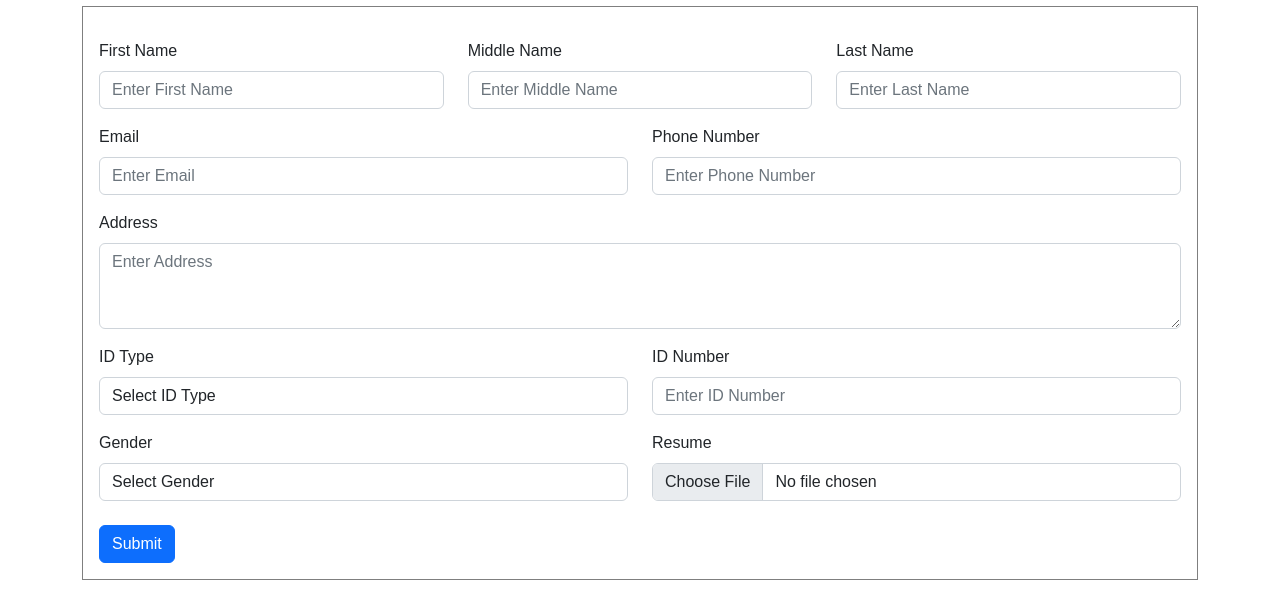
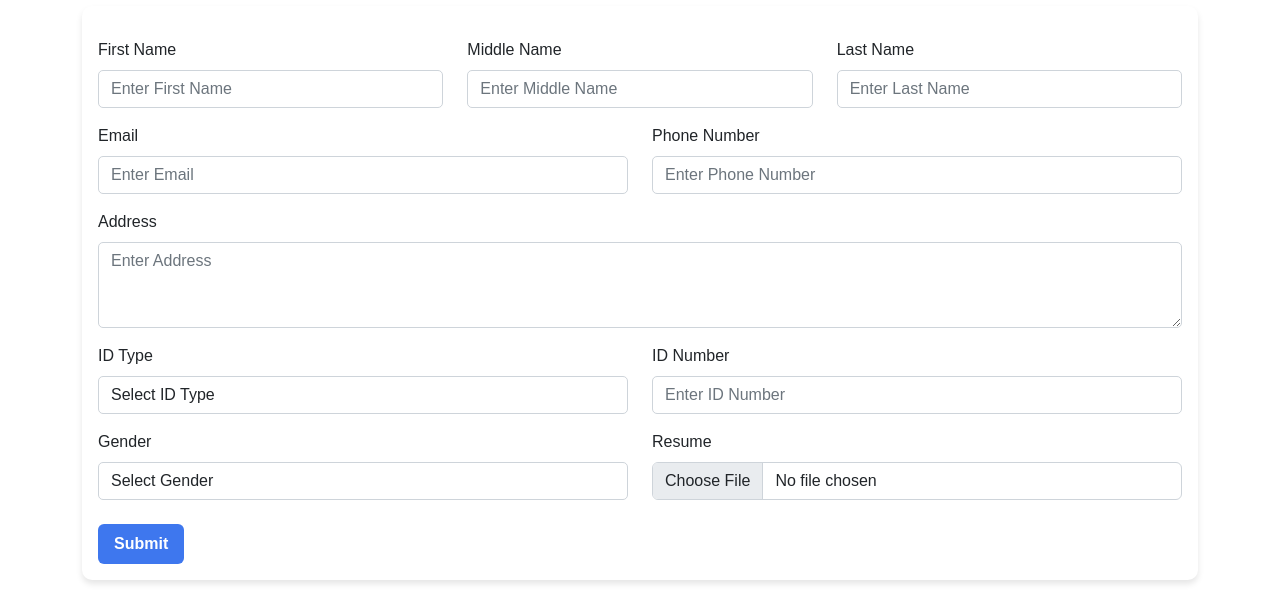
Before and after one commit to kalem-dynamaci-1/Fortress-Securtiy, a React (Create React App) app: page /careers in a window 1280 px wide. Shown: the part 1068-1682 px from the top of the page. Built offline with nearby package versions, Linux system fonts and the light colour scheme.

Commit message:
basically-done

```diff
--- a/src/components/CareerPageComponents/JobApplicationForm/JobApplication.css
+++ b/src/components/CareerPageComponents/JobApplicationForm/JobApplication.css
@@ -1,3 +1,39 @@
+/* JobApplication.css */
 .job-application-form {
-  border: 1px solid rgba(0, 0, 0, 0.5);
+  background-color: #ffffff;
+  border-radius: 10px;
+  box-shadow: 0 4px 6px rgba(0, 0, 0, 0.1);
+  padding: 2rem;
 }
+
+.job-application-container button[type="submit"] {
+  background-color: #3e77ee;
+  border: none;
+  color: #ffffff;
+  font-weight: bold;
+  padding: 0.5rem 1rem;
+  transition: background-color 0.3s;
+}
+
+.job-application-container button[type="submit"]:hover {
+  background-color: #2c5bcc;
+}
+
+.job-application-container input[type="text"],
+.job-application-container input[type="email"],
+.job-application-container input[type="tel"],
+.job-application-container textarea,
+.job-application-container select {
+  border-radius: 5px;
+  border: 1px solid #ced4da;
+  transition: border-color 0.15s ease-in-out, box-shadow 0.15s ease-in-out;
+}
+
+.job-application-container input[type="text"]:focus,
+.job-application-container input[type="email"]:focus,
+.job-application-container input[type="tel"]:focus,
+.job-application-container textarea:focus,
+.job-application-container select:focus {
+  border-color: #3e77ee;
+  box-shadow: 0 0 0 0.2rem rgba(62, 119, 238, 0.25);
+}
--- a/src/components/CareerPageComponents/JobApplicationForm/index.tsx
+++ b/src/components/CareerPageComponents/JobApplicationForm/index.tsx
@@ -52,7 +52,7 @@ function JobApplicationForm() {
   };
 
   return (
-    <div>
+    <div className="job-application-container">
       <h1 className="text-center mb-2">Job Application Form</h1>
       <p className="text-center">
         Thank you for your interest in Forstress Security. Please fill out the
```
